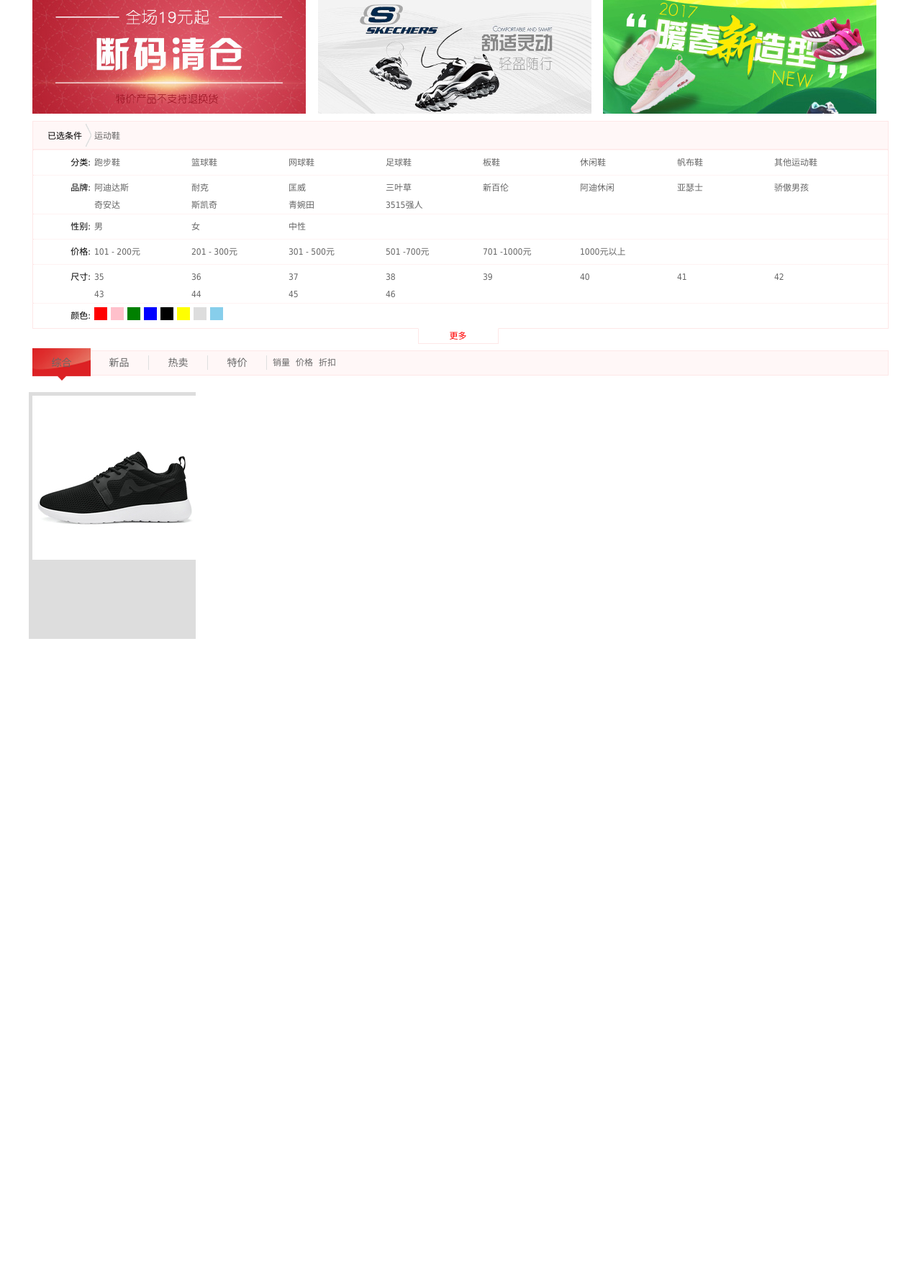
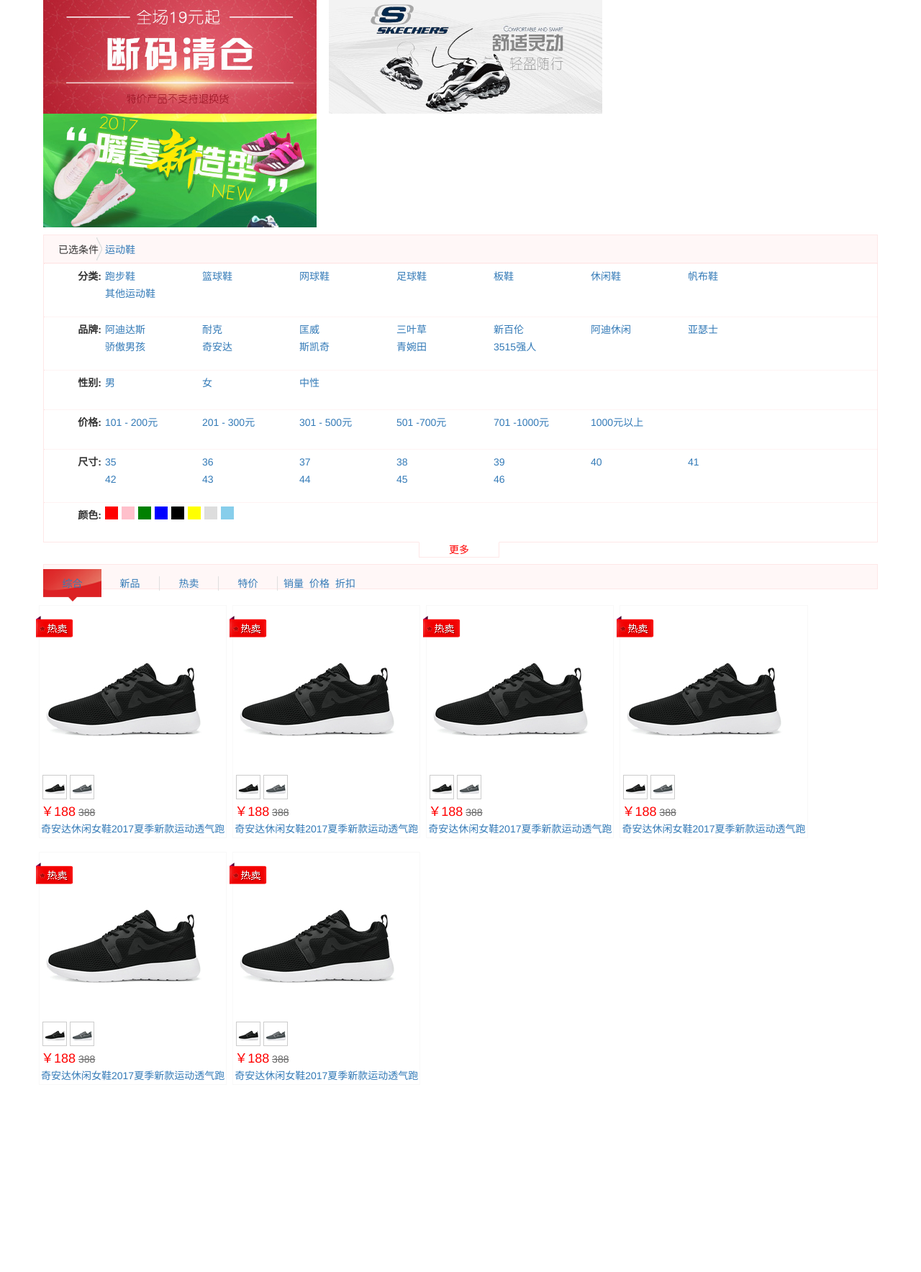
Before and after one commit to maxj00/ma_xj1, a PHP site: page /html/list.html in a window 1280 px wide. Shown: the top 1768 px of the page at 72% size. Before the commit the page ends 888 px from the top, so only its background shows below. Run offline with PHP 8.4, Linux system fonts and the light colour scheme.

Commit message:
更新列表页

```diff
--- a/src/css/list.css
+++ b/src/css/list.css
@@ -141,18 +141,74 @@
 
 #main .container .main_goods .goods_display ul li {
   float: left;
-  padding: 5px;
   display: inline;
-  background: #ddd;
-  width: 232px;
   height: 343px;
+  margin-right: 10px;
 }
 
-#main .container .main_goods .goods_display ul li .thumbbox .thumb-main ul li {
+#main .container .main_goods .goods_display ul li .goods_list {
+  border: 1px solid #f8f8f8;
+  padding: 2px;
+  margin: -1px;
+  background: #ffffff;
+}
+
+#main .container .main_goods .goods_display ul li .goods_list:hover {
+  border: 4px solid #ff5500;
+  padding: 5px;
+  margin: -7px;
+  background: #ffffff;
+}
+
+#main .container .main_goods .goods_display ul li .goods_list:hover .size-list {
+  display: block;
+}
+
+#main .container .main_goods .goods_display ul li .goods_list .goodsImg .icon {
+  margin-left: -7px;
+  width: 70px;
+  height: 60px;
+  position: absolute;
+  background: url(../list-picture/icon_hot2.png) no-repeat 0px 12px;
+  z-index: 1000;
+}
+
+#main .container .main_goods .goods_display ul li .goods_list .thumbbox {
+  padding-left: 5px;
+}
+
+#main .container .main_goods .goods_display ul li .goods_list .thumbbox .thumb-main ul li {
   float: left;
-  border: none;
-  padding: 0;
-  margin: 0 1px;
+  border: 1px solid #ccc;
+  padding: 1px;
+  margin: 0 2px;
   width: auto;
   height: auto;
 }
+
+#main .container .main_goods .goods_display ul li .goods_list .thumbbox .thumb-main ul li:hover {
+  border: 1px solid red;
+  margin: 0 2px;
+}
+
+#main .container .main_goods .goods_display ul li .goods_list .price .real-price {
+  font-size: 18px;
+  color: red;
+}
+
+#main .container .main_goods .goods_display ul li .goods_list .price .cost-price {
+  color: #666;
+}
+
+#main .container .main_goods .goods_display ul li .goods_list .goodsName {
+  text-align: center;
+}
+
+#main .container .main_goods .goods_display ul li .goods_list .size-list {
+  display: none;
+  text-align: center;
+}
+
+#main .container .promotion {
+  height: 360px;
+}
--- a/src/html/list.html
+++ b/src/html/list.html
@@ -5,6 +5,7 @@
         <title>淘鞋列表页</title>
         <link rel="stylesheet" href="../css/list.css" />
         <link rel="stylesheet" href="../css/base.css" />
+        <link rel="stylesheet" href="../lib/bootstrap-3.3.7-dist/css/bootstrap.css" />
         <script src="../js/require.js" data-main="../js/list"></script>
     </head>
     <body>
@@ -142,26 +143,208 @@
                             <a href="">折扣</a>
                         </div>
                     </div>
+
+
                     <div id="list" class="goods_display">
                         <ul>
                             <li>
                                 <div class="goods_list">
-                                    <div class="tu">
-                                        <img src="../list-picture/11144164404125.JPG_228x228.jpg" alt="" />
+                                    <div class="goodsImg">
+                                        <span class="icon"></span>
+                                        <a href="#">
+                                            <img src="../list-picture/11144164404125.JPG_228x228.jpg" alt="" />
+                                        </a>
                                     </div>
                                     <div class="thumbbox">
-                                        <div class="thumb-main">
-                                            <ul>
-                                                <li><a href=""></a></li>
-                                                <li><a href=""></a></li>
-                                                <li><a href=""></a></li>
+                                        <div class="thumb-main clearfix">
+                                            <ul class="clearfix">
+                                                <li>
+                                                    <a href=""><img src="../list-picture/11144676748025.JPG_30x30.jpg" alt="" /></a>
+                                                </li>
+                                                <li>
+                                                    <a href=""><img src="../list-picture/11144678774250.JPG_30x30.jpg" alt="" /></a>
+                                                </li>
                                             </ul>
                                         </div>
+                                    </div>
+                                    <div class="price">
+                                        <span class="real-price">￥188</span>
+                                        <del class="cost-price">388</del>
+                                    </div>
+                                    <div class="goodsName">
+                                        <a href="#">奇安达休闲女鞋2017夏季新款运动透气跑</a>
+                                    </div>
+                                    <div class="size-list">
+                                        尺码：35、36、37、38、39、40
+                                    </div>
+                                </div>
+                            </li>
+                            <li>
+                                <div class="goods_list">
+                                    <div class="goodsImg">
+                                        <span class="icon"></span>
+                                        <a href="#">
+                                            <img src="../list-picture/11144164404125.JPG_228x228.jpg" alt="" />
+                                        </a>
+                                    </div>
+                                    <div class="thumbbox">
+                                        <div class="thumb-main clearfix">
+                                            <ul class="clearfix">
+                                                <li>
+                                                    <a href=""><img src="../list-picture/11144676748025.JPG_30x30.jpg" alt="" /></a>
+                                                </li>
+                                                <li>
+                                                    <a href=""><img src="../list-picture/11144678774250.JPG_30x30.jpg" alt="" /></a>
+                                                </li>
+                                            </ul>
+                                        </div>
+                                    </div>
+                                    <div class="price">
+                                        <span class="real-price">￥188</span>
+                                        <del class="cost-price">388</del>
+                                    </div>
+                                    <div class="goodsName">
+                                        <a href="#">奇安达休闲女鞋2017夏季新款运动透气跑</a>
+                                    </div>
+                                    <div class="size-list">
+                                        尺码：35、36、37、38、39、40
+                                    </div>
+                                </div>
+                            </li>
+                            <li>
+                                <div class="goods_list">
+                                    <div class="goodsImg">
+                                        <span class="icon"></span>
+                                        <a href="#">
+                                            <img src="../list-picture/11144164404125.JPG_228x228.jpg" alt="" />
+                                        </a>
+                                    </div>
+                                    <div class="thumbbox">
+                                        <div class="thumb-main clearfix">
+                                            <ul class="clearfix">
+                                                <li>
+                                                    <a href=""><img src="../list-picture/11144676748025.JPG_30x30.jpg" alt="" /></a>
+                                                </li>
+                                                <li>
+                                                    <a href=""><img src="../list-picture/11144678774250.JPG_30x30.jpg" alt="" /></a>
+                                                </li>
+                                            </ul>
+                                        </div>
+                                    </div>
+                                    <div class="price">
+                                        <span class="real-price">￥188</span>
+                                        <del class="cost-price">388</del>
+                                    </div>
+                                    <div class="goodsName">
+                                        <a href="#">奇安达休闲女鞋2017夏季新款运动透气跑</a>
+                                    </div>
+                                    <div class="size-list">
+                                        尺码：35、36、37、38、39、40
+                                    </div>
+                                </div>
+                            </li>
+                            <li>
+                                <div class="goods_list">
+                                    <div class="goodsImg">
+                                        <span class="icon"></span>
+                                        <a href="#">
+                                            <img src="../list-picture/11144164404125.JPG_228x228.jpg" alt="" />
+                                        </a>
+                                    </div>
+                                    <div class="thumbbox">
+                                        <div class="thumb-main clearfix">
+                                            <ul class="clearfix">
+                                                <li>
+                                                    <a href=""><img src="../list-picture/11144676748025.JPG_30x30.jpg" alt="" /></a>
+                                                </li>
+                                                <li>
+                                                    <a href=""><img src="../list-picture/11144678774250.JPG_30x30.jpg" alt="" /></a>
+                                                </li>
+                                            </ul>
+                                        </div>
+                                    </div>
+                                    <div class="price">
+                                        <span class="real-price">￥188</span>
+                                        <del class="cost-price">388</del>
+                                    </div>
+                                    <div class="goodsName">
+                                        <a href="#">奇安达休闲女鞋2017夏季新款运动透气跑</a>
+                                    </div>
+                                    <div class="size-list">
+                                        尺码：35、36、37、38、39、40
+                                    </div>
+                                </div>
+                            </li>
+                            <li>
+                                <div class="goods_list">
+                                    <div class="goodsImg">
+                                        <span class="icon"></span>
+                                        <a href="#">
+                                            <img src="../list-picture/11144164404125.JPG_228x228.jpg" alt="" />
+                                        </a>
+                                    </div>
+                                    <div class="thumbbox">
+                                        <div class="thumb-main clearfix">
+                                            <ul class="clearfix">
+                                                <li>
+                                                    <a href=""><img src="../list-picture/11144676748025.JPG_30x30.jpg" alt="" /></a>
+                                                </li>
+                                                <li>
+                                                    <a href=""><img src="../list-picture/11144678774250.JPG_30x30.jpg" alt="" /></a>
+                                                </li>
+                                            </ul>
+                                        </div>
+                                    </div>
+                                    <div class="price">
+                                        <span class="real-price">￥188</span>
+                                        <del class="cost-price">388</del>
+                                    </div>
+                                    <div class="goodsName">
+                                        <a href="#">奇安达休闲女鞋2017夏季新款运动透气跑</a>
+                                    </div>
+                                    <div class="size-list">
+                                        尺码：35、36、37、38、39、40
+                                    </div>
+                                </div>
+                            </li>
+                            <li>
+                                <div class="goods_list">
+                                    <div class="goodsImg">
+                                        <span class="icon"></span>
+                                        <a href="#">
+                                            <img src="../list-picture/11144164404125.JPG_228x228.jpg" alt="" />
+                                        </a>
+                                    </div>
+                                    <div class="thumbbox">
+                                        <div class="thumb-main clearfix">
+                                            <ul class="clearfix">
+                                                <li>
+                                                    <a href=""><img src="../list-picture/11144676748025.JPG_30x30.jpg" alt="" /></a>
+                                                </li>
+                                                <li>
+                                                    <a href=""><img src="../list-picture/11144678774250.JPG_30x30.jpg" alt="" /></a>
+                                                </li>
+                                            </ul>
+                                        </div>
+                                    </div>
+                                    <div class="price">
+                                        <span class="real-price">￥188</span>
+                                        <del class="cost-price">388</del>
+                                    </div>
+                                    <div class="goodsName">
+                                        <a href="#">奇安达休闲女鞋2017夏季新款运动透气跑</a>
+                                    </div>
+                                    <div class="size-list">
+                                        尺码：35、36、37、38、39、40
                                     </div>
                                 </div>
                             </li>
                         </ul>
                     </div>
+                    <div class="list_bottom"></div>
+                </div>
+                <div class="promotion">
+
                 </div>
             </div>
         </div>
--- a/src/sass/list.scss
+++ b/src/sass/list.scss
@@ -121,6 +121,7 @@ $conw:1190px;
                     }
                 }
             }
+
             .goods_display{
                 margin-top: 18px;
                 ul{
@@ -129,31 +130,75 @@ $conw:1190px;
                     padding: 10px 0;
                     li{
                         float: left;
+                        display: inline;
+                        height: 343px;
+                        margin-right: 10px;
+                        .goods_list{
+                            border: 1px solid #f8f8f8;
+                            padding: 2px;
+                            margin: -1px;
+                            background: #ffffff;
+                            &:hover{
+                                border:4px solid #ff5500;
                                 padding: 5px;
-                        display: inline;
-                        background: #ddd;
-                        width: 232px;
-                        height: 343px;
-                        .tu{
-
+                                margin: -7px;
+                                background: #ffffff;
+                            }
+                            &:hover .size-list{
+                                display:block;
+                            }
+                            .goodsImg{
+                                .icon{
+                                    margin-left: -7px;
+                                    width: 70px;
+                                    height: 60px;
+                                    position:absolute;
+                                    background:url(../list-picture/icon_hot2.png) no-repeat 0px 12px;
+                                    z-index:1000;
+                                }
                             }
                             .thumbbox{
+                                padding-left: 5px;
                                 .thumb-main{
                                     ul{
                                         li{
                                             float: left;
-                                        border: none;
-                                        padding: 0;
-                                        margin: 0 1px;
+                                            border:1px solid #ccc;
+                                            padding: 1px;
+                                            margin:0 2px;
                                             width: auto;
                                             height: auto;
+                                            &:hover {
+                                                border:1px solid red;
+                                                margin:0 2px;
+                                            }
+                                        }
+                                    }
+                                }
+                            }
+                            .price{
+                                .real-price{
+                                    font-size:18px;
+                                    color:red;
+                                }
+                                .cost-price{
+                                    color:#666;
+                                }
+                            }
+                            .goodsName{
+                                text-align:center;
+                            }
+                            .size-list{
+                                display:none;
+                                text-align:center;
                             }
                         }
                     }
                 }
             }
         }
+        .promotion{
+            height: 360px;
         }
     }
 }
-}
```
Also changed, not shown: src/list-picture/icon_hot2.png (added). Lines whose indentation alone changed are shown as unchanged.
